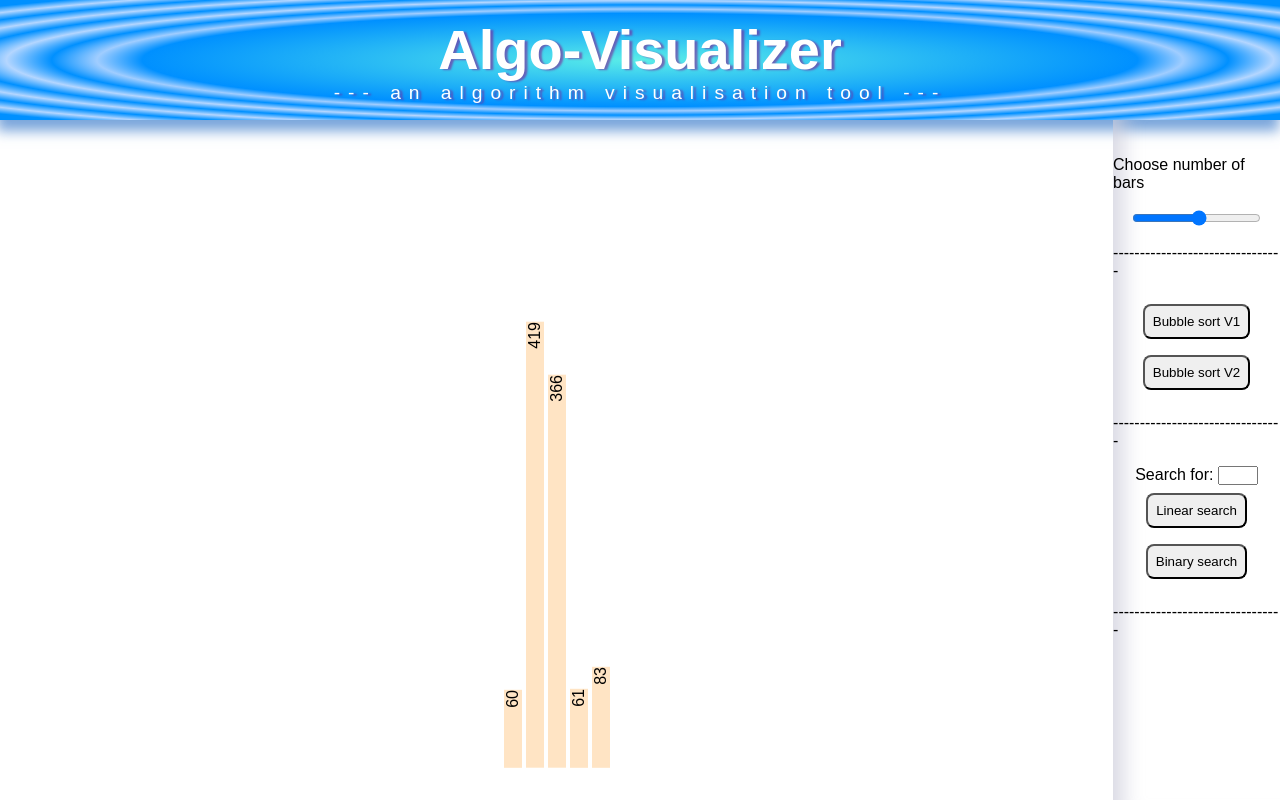
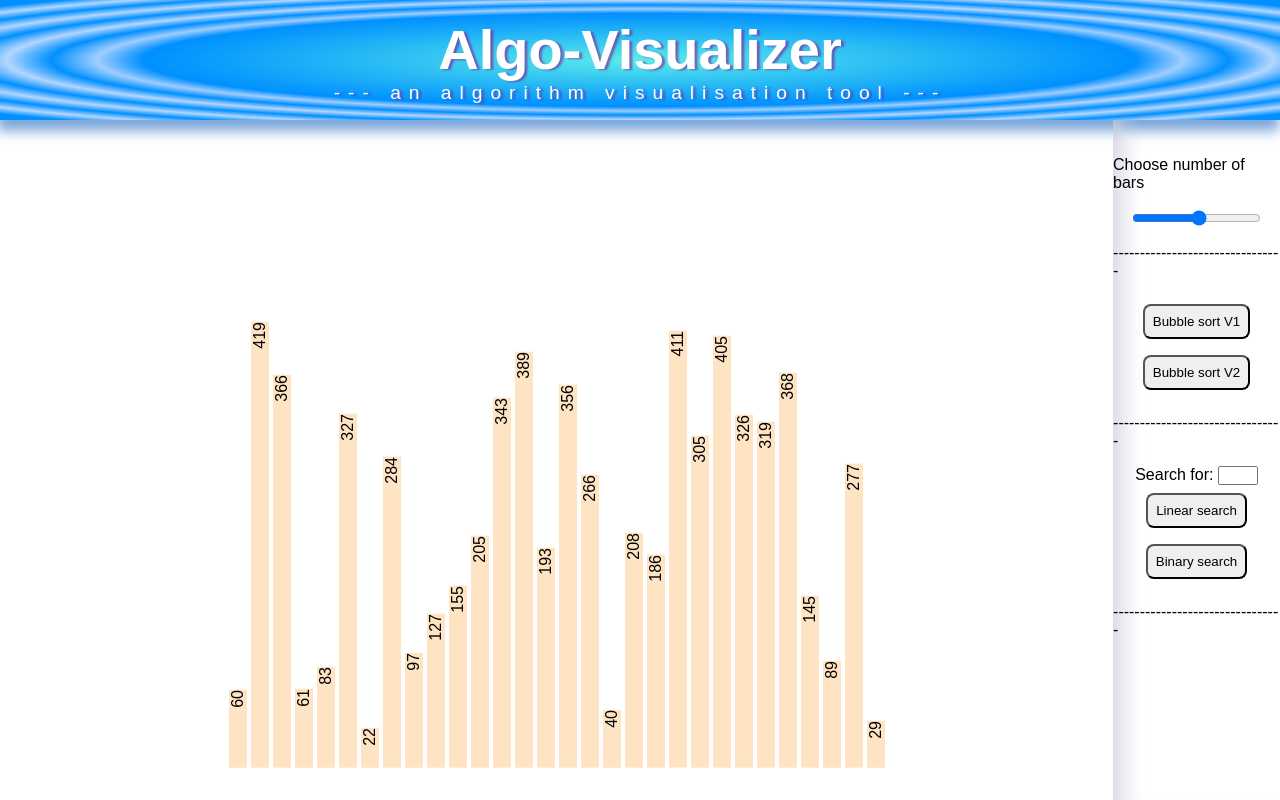
Before and after one commit to youssefwt/algorithm-visualizer, a React (Create React App) app: page / in a window 1280 px wide. Built offline with nearby package versions, Linux system fonts and the light colour scheme.

Commit message:
binary search bugg fixed, style done, will try to optimize styled.div

```diff
--- a/src/components/Bar/bar.styled.js
+++ b/src/components/Bar/bar.styled.js
@@ -27,12 +27,27 @@ export const StyledBar = styled.div`
       ? "lightgreen"
       : "bisque"};
 
-  border: ${({ i, linearIndex, linearFoundIndex, isLinear, isSearching }) =>
-    i === linearFoundIndex && isLinear && isSearching
-      ? `2px solid green`
+  border: ${({
+    i,
+    linearIndex,
+    linearFoundIndex,
+    isLinear,
+    isSearching,
+    binaryFoundIndex,
+    start,
+    end,
+    median,
+    isBinary,
+  }) =>
+    (i === linearFoundIndex || i === binaryFoundIndex) && isSearching
+      ? `2px solid darkgreen`
       : i === linearIndex && !linearFoundIndex && isLinear && isSearching
-      ? `1px solid red`
-      : `none`};
+      ? `2px solid red`
+      : (i === start || i === end) && isSearching && !isLinear
+      ? `2px solid magenta`
+      : i === median && isSearching && !isLinear
+      ? `2px solid blue`
+      : "none"};
   margin: 0 2px;
   padding-top: ${({ bar }) => `${bar}px`};
 
--- a/src/components/Bars-contianer/Bars.jsx
+++ b/src/components/Bars-contianer/Bars.jsx
@@ -11,6 +11,11 @@ export const Bars = () => {
     isBubble,
     linearIndex,
     linearFoundIndex,
+    isBinary,
+    binaryFoundIndex,
+    start,
+    end,
+    median,
     isLinear,
     isSearching,
     sorted,
@@ -21,8 +26,20 @@ export const Bars = () => {
     <Container>
       {bars.map((bar, index) => (
         <BarsContainer key={index}>
-          <Arrow i={index} linearFoundIndex={linearFoundIndex} />
+          <Arrow
+            isBinary={isBinary}
+            i={index}
+            linearFoundIndex={linearFoundIndex}
+            median={median}
+            end={end}
+            start={start}
+            binaryFoundIndex={binaryFoundIndex}
+          />
           <Bar
+            median={median}
+            end={end}
+            start={start}
+            binaryFoundIndex={binaryFoundIndex}
             bubbleV={bubbleV}
             sorted={sorted}
             isSearching={isSearching}
--- a/src/components/Bars-contianer/bars.styled.js
+++ b/src/components/Bars-contianer/bars.styled.js
@@ -34,9 +34,9 @@ export const Arrow = styled.div`
   border-left: 10px solid transparent;
   border-right: 10px solid transparent;
   border-top: 10px solid green;
-  display: ${({ i, linearFoundIndex }) =>
-    i === linearFoundIndex ? "block" : "none"};
-  /* animation: ${bounce} 2s ease 0s infinite alternate forwards; */
+  display: ${({ i, linearFoundIndex, binaryFoundIndex }) =>
+    i === linearFoundIndex || i === binaryFoundIndex ? "block" : "none"};
+
   animation: ${bounce} 0.5s cubic-bezier(0.25, 0.46, 0.45, 0.94) infinite
     alternate both;
 `;
--- a/src/components/Bars-contianer/barsSlice.js
+++ b/src/components/Bars-contianer/barsSlice.js
@@ -5,7 +5,7 @@ function getRandomInt(min, max) {
   max = Math.floor(max);
   return Math.floor(Math.random() * (max - min + 1)) + min;
 }
-let barNum = 5;
+let barNum = 30;
 
 function getRandomArray(barNum) {
   return Array.from({ length: barNum }, () => getRandomInt(20, 450));
@@ -87,11 +87,13 @@ export const barsSlice = createSlice({
       state.inner = state.outer + 1;
       state.outerEl = state.bars[state.outer];
       state.innerEl = state.bars[state.inner];
-      /////////////////////////////////////////how to init ??
+
       state.start = 0;
       state.end = state.bars.length - 1; //here now !!!
       state.median = Math.floor((state.end - state.start) / 2);
       state.binaryFoundIndex = null;
+      state.isBinary = false;
+      state.isSearching = false;
     },
     /********************************************************************* */
 
@@ -102,9 +104,11 @@ export const barsSlice = createSlice({
       state.isBubble = false;
       state.foundNumber = null;
       state.isLinear = false;
+      state.isBinary = false;
       state.linearIndex = -1;
       state.linearFoundIndex = null;
-      /////////////////////////////////////////how to init ??
+      state.isSearching = false;
+
       if (state.binaryFoundIndex) {
         state.start = 0;
         state.end = state.bars.length - 1; //here now !!!
@@ -116,11 +120,13 @@ export const barsSlice = createSlice({
 
     /**bubble sort varient 2 */
     bubbleSorter: (state, action) => {
+      state.isSearching = false;
+
+      state.isBubble = true;
       /**  v2 */
       if (action.payload === "sv2") {
         state.bubbleV = 2;
-        state.isSearching = false;
-        state.isBubble = true;
+
         if (state.outer < state.bars.length && !state.sorted) {
           if (state.outerEl > state.innerEl) {
             state.bars[state.outer] = state.innerEl;
@@ -150,8 +156,6 @@ export const barsSlice = createSlice({
         /**  v1 */
       } else if (action.payload === "sv1") {
         state.bubbleV = 1;
-        state.isSearching = false;
-        state.isBubble = true;
 
         if (state.loops < state.bars.length - 1 && !state.sorted) {
           if (state.outerEl > state.innerEl) {
@@ -185,13 +189,14 @@ export const barsSlice = createSlice({
     linearSearcher: (state, action) => {
       state.isSearching = true;
       state.isLinear = true;
+      state.isBinary = false;
 
       if (state.linearIndex < state.bars.length) {
         if (action.payload === state.bars[state.linearIndex]) {
           state.foundNumber = state.bars[state.linearIndex];
           state.linearFoundIndex = state.linearIndex;
         }
-        state.linearIndex++;
+        if (!state.linearFoundIndex) state.linearIndex++;
       }
     },
     /************************************************************************ */
@@ -200,6 +205,7 @@ export const barsSlice = createSlice({
     binarySearcher: (state, action) => {
       state.isSearching = true;
       state.isBinary = true;
+      state.isLinear = false;
 
       console.log(state.bars[0]);
       console.log(state.start);
@@ -211,6 +217,7 @@ export const barsSlice = createSlice({
             state.start + Math.floor((state.end - state.start) / 2);
           if (action.payload === state.bars[state.median]) {
             console.log("payload = median");
+
             state.foundNumber = state.bars[state.median];
             state.binaryFoundIndex = state.median;
             console.log(state.binaryFoundIndex);
--- a/src/components/aside/aside.jsx
+++ b/src/components/aside/aside.jsx
@@ -58,10 +58,10 @@ export const Aside = () => {
     // dispatch(bubbleSorter(v));
     setInterval(() => {
       dispatch(bubbleSorter(v));
-    }, 100);
+    }, 50);
   };
 
-  if (sorted) {
+  if (sorted && !isSearching) {
     clearIntervals();
   }
   /***************************************************************** */
@@ -71,6 +71,8 @@ export const Aside = () => {
     notFound.current = false;
     dispatch(stopActions());
     clearIntervals();
+    //dispatch linearSearcher one time first to switch isSearching to true
+    dispatch(linearSearcher(searchFor * 1));
     if (searchFor) {
       setInterval(() => {
         dispatch(linearSearcher(searchFor * 1));
@@ -92,14 +94,16 @@ export const Aside = () => {
 
   /**binarySearcher */
   const binarySearch = () => {
-    notFound.current = false;
-    dispatch(stopActions());
-    clearIntervals();
-    if (searchFor) {
-      // setInterval(() => {
-      //   dispatch(binarySearcher(searchFor * 1));
-      // }, 500);
+    if (sorted) {
+      notFound.current = false;
+      dispatch(stopActions());
+      clearIntervals();
       dispatch(binarySearcher(searchFor * 1));
+      if (searchFor) {
+        setInterval(() => {
+          dispatch(binarySearcher(searchFor * 1));
+        }, 500);
+      }
     }
   };
 
```
